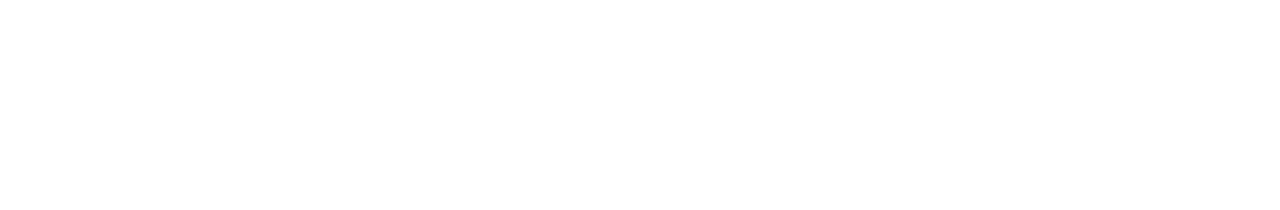
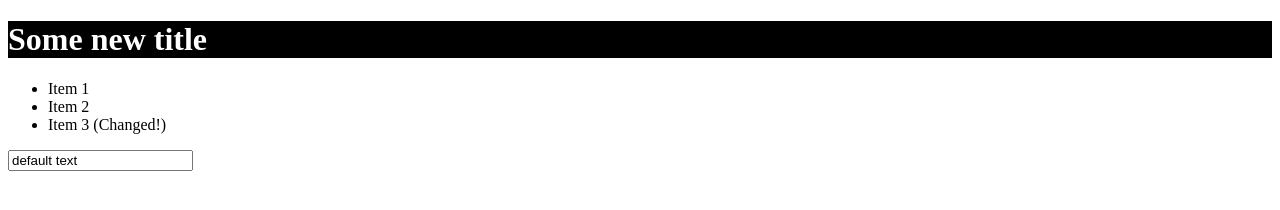
Before and after one commit to alohalo2/Udemy_JavaScript, a plain HTML site: page dom-01-starting-code/index.html in a window 1280 px wide. Drawn offline with Linux system fonts and the light colour scheme.

Commit message:
25.02.18

```diff
--- a/dom-01-starting-code/app.js
+++ b/dom-01-starting-code/app.js
@@ -0,0 +1,36 @@
+// 객체일 때
+const obj = {
+    name: "Alice",
+    age: 25,
+    greet: function() {
+        console.log("Hello!");
+    }
+};
+
+console.log(obj);
+console.dir(obj);
+
+// HTML일 때
+const element = document.querySelector("body");
+
+console.log(element);  // HTML 구조가 출력됨
+console.dir(element);  // 객체의 속성과 메서드가 출력됨
+
+
+const h1 = document.getElementById('main-title');
+
+h1.textContent = 'Some new title';
+h1.style.color = 'white';
+h1.style.backgroundColor = 'black';
+
+const li = document.querySelector('li:last-of-type');
+li.textContent = li.textContent + ' (Changed!)';
+
+const body = document.body;
+
+// const listItemElements = document.querySelectorAll('li');
+const listItemElements = document.getElementsByTagName('li');
+
+for(const listItemEl of listItemElements) {
+    console.dir(listItemEl);
+}
--- a/dom-01-starting-code/index.html
+++ b/dom-01-starting-code/index.html
@@ -8,6 +8,14 @@
   <script src="app.js" defer></script>
 </head>
 <body>
-
+  <header>
+    <h1 id="main-title">Dive into the DOM!</h1>
+    <ul>
+      <li class="list-item">Item 1</li>
+      <li class="list-item">Item 2</li>
+      <li class="list-item">Item 3</li>
+    </ul>
+    <input type="text" value="default text"/>
+  </header>
 </body>
 </html>
```
